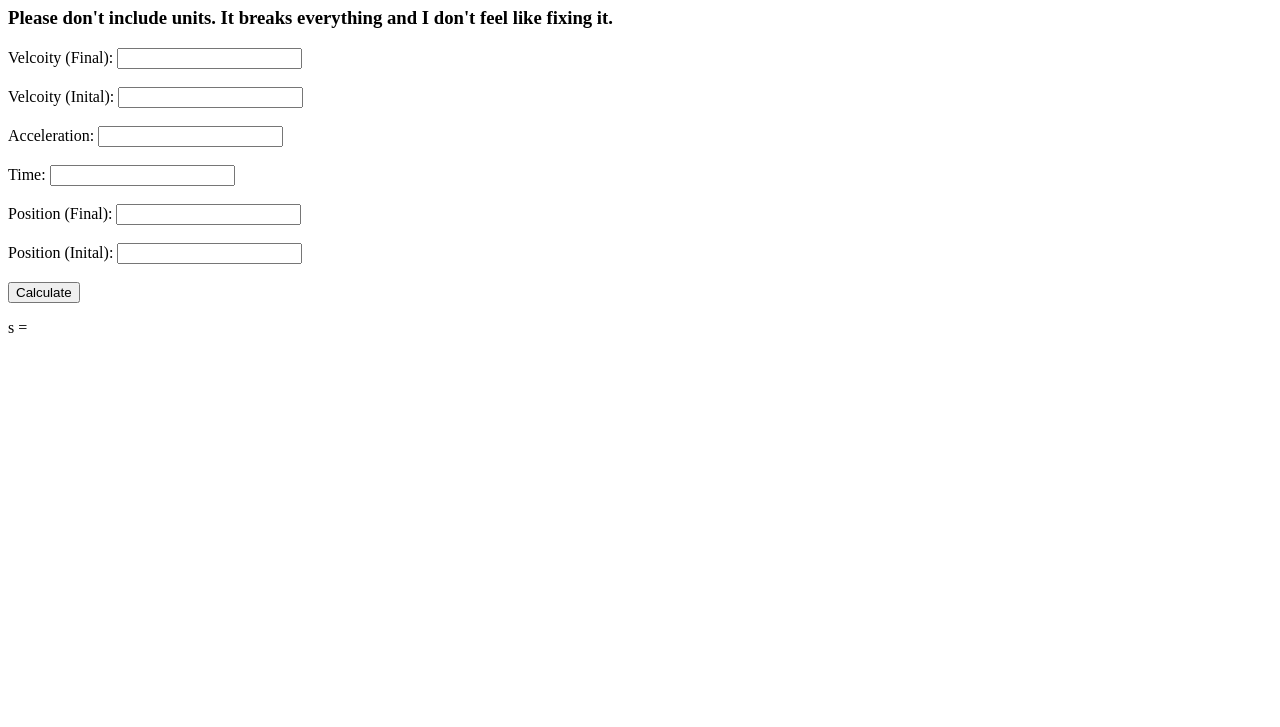
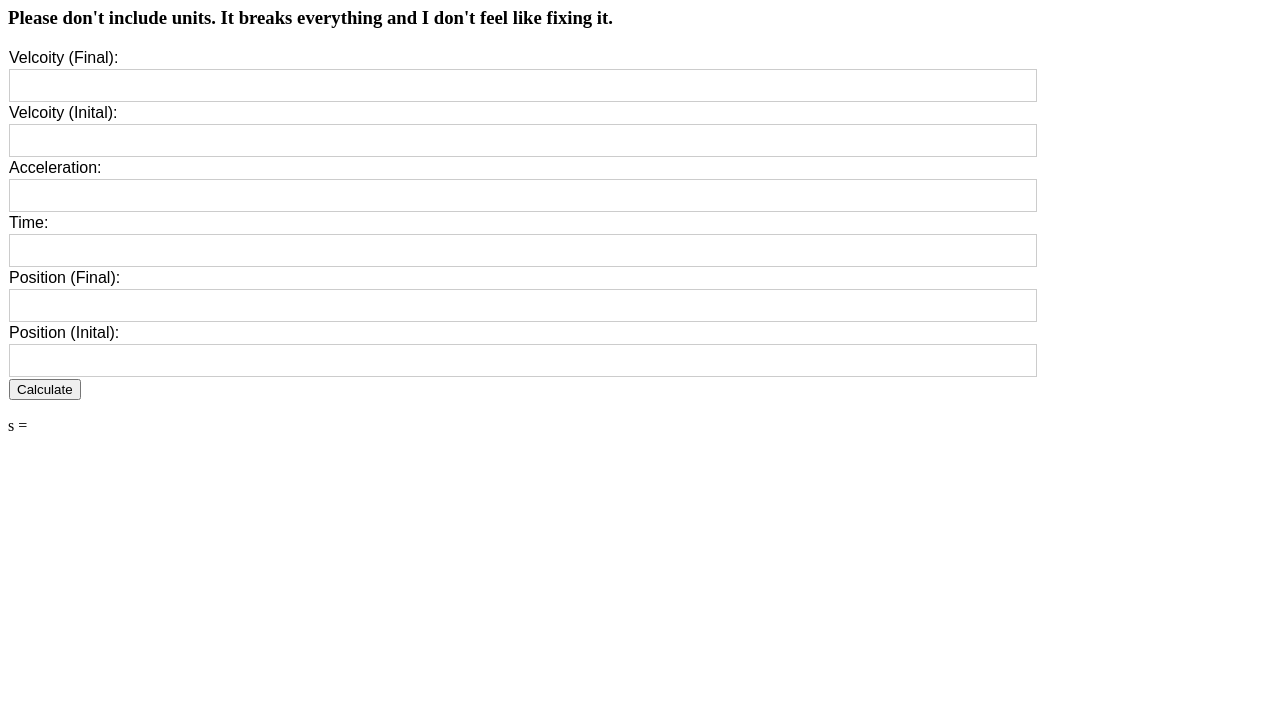
Before and after one commit to brycenatter/Kinematics-Web-Calculator, a plain HTML site: page index.html in a window 1280 px wide. Shown: the part 73-800 px from the top of the page. Drawn offline with Linux system fonts and the light colour scheme.

Commit message:
Added css and put inputs into table in the html

```diff
--- a/index.html
+++ b/index.html
@@ -1,38 +1,75 @@
 <!DOCTYPE html>
 <html>
   <head>
+    <link rel="stylesheet" href="style.css">
     <meta http-equiv='content-type' content='text/html;charset=utf-8' />
-        <title>Kinamatic Equation Solver</title>
+    <title>Kinematic Equation Solver</title>
     <script type='text/javascript' src='main.js'></script>
   </head>
+
   <body onload="onLoad()">
 
-<h1>Kinamatic Equation Solver</h1>
+    <h1>Kinematic Equation Solver</h1>
     <h3>Please don't include units. It breaks everything and I don't feel like fixing it.</h3>
-Velcoity (Final):
-  <input type="text" id="a" name="a"><br><br>
-Velcoity (Inital):
-  <input type="text" id="b" name="b"><br><br>
 
-  Acceleration:
-  <input type="text" id="c" name="c"><br><br>
+    <table id="inputs">
+      <tr>
+        <td>Velcoity (Final):</td>
+      </tr>
 
-Time:
-  <input type="text" id="d" name="d"><br><br>
+      <tr>
+        <td><input type="text" id="a" class="inputBox" name="a"></td>
+      </tr>
 
-Position (Final):
-  <input type="text" id="e" name="e"><br><br>
+      <tr>
+        <td>Velcoity (Inital):</td>
+      </tr>
 
- Position (Inital):
-  <input type="text" id="f" name="f"><br><br>
+      <tr>
+        <td><input type="text" id="b" class="inputBox" name="b"></td>
+      </tr>
 
-  <button onclick="onSumbit()">Calculate</button>
+      <tr>
+        <td>Acceleration:</td>
+      </tr>
 
+      <tr>
+        <td><input type="text" id="c" class="inputBox" name="c"></td>
+      </tr>
 
+      <tr>
+        <td>Time:</td>
+      </tr>
+
+      <tr>
+        <td><input type="text" id="d" class="inputBox" name="d"></td>
+      </tr>
+
+      <tr>
+        <td>Position (Final):</td>
+      </tr>
+
+      <tr>
+        <td><input type="text" id="e" class="inputBox" name="e"></td>
+      </tr>
+
+      <tr>
+        <td>Position (Inital):</td>
+      </tr>
+
+      <tr>
+        <td><input type="text" id="f" class="inputBox" name="f"></td>
+      </tr>
+
+      <tr>
+        <td><button onclick="onSumbit()">Calculate</button></td>
+      </tr>
+
+    </table>
     <p>
         s =
     </p>
     <p id="answer"></p>
+  </body>
 
-</body>
 </html>
--- /dev/null
+++ b/style.css
@@ -0,0 +1,12 @@
+#inputs {
+    font-family: Arial, Helvetica, sans-serif;
+    border-collapse: collapse;
+    width: 100%;
+  }
+
+.inputBox{
+    padding:8px;
+    display:block;
+    border:1px solid #ccc;
+    width:80%;
+}
```
Lines whose indentation alone changed are shown as unchanged.
